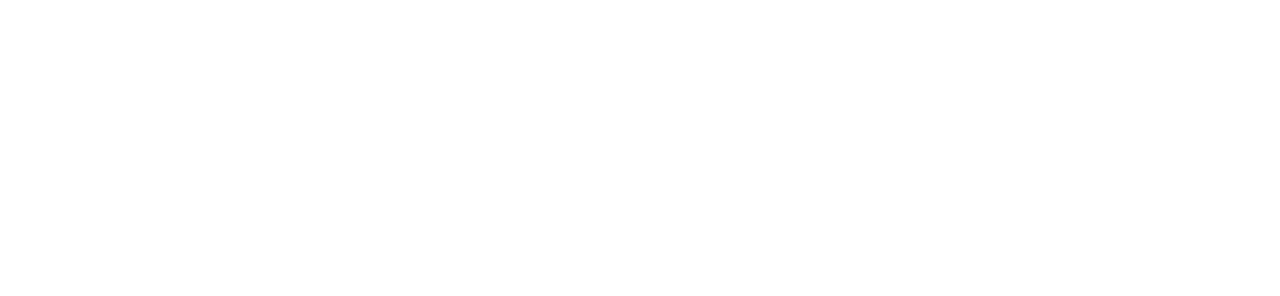
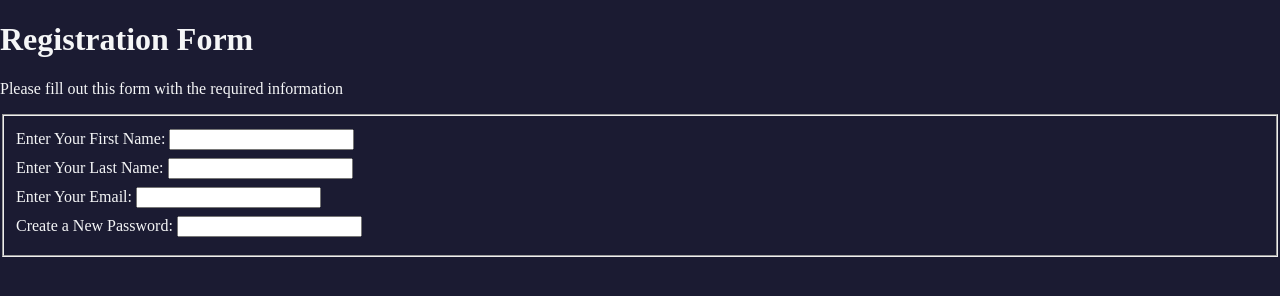
Before and after one commit to SeyiAkinwale/RegForm, a plain HTML site: page index.html in a window 1280 px wide. Drawn offline with Linux system fonts and the light colour scheme.

Commit message:
Input start

```diff
--- a/index.html
+++ b/index.html
@@ -9,7 +9,16 @@
 </head>
 
 <body>
-
+    <h1>Registration Form</h1>
+    <p>Please fill out this form with the required information</p>
+    <form method="post" action='https://register-demo.freecodecamp.org'>
+      <fieldset>
+        <label>Enter Your First Name: <input></input></label>
+        <label>Enter Your Last Name: <input></input></label>
+        <label>Enter Your Email: <input></input></label>
+        <label>Create a New Password: <input></input></label>
+      </fieldset>
+    </form>
 </body>
 
 </html>
--- a/style.css
+++ b/style.css
@@ -1,4 +1,12 @@
-html {
-  height: 100%;
+body {
   width: 100%;
+  height: 100vh;
+  margin: 0;
+  background-color: #1b1b32;
+  color: #f5f6f7;
 }
+
+label {
+  display: block;
+  margin: 0.5rem 0;
+}
```
